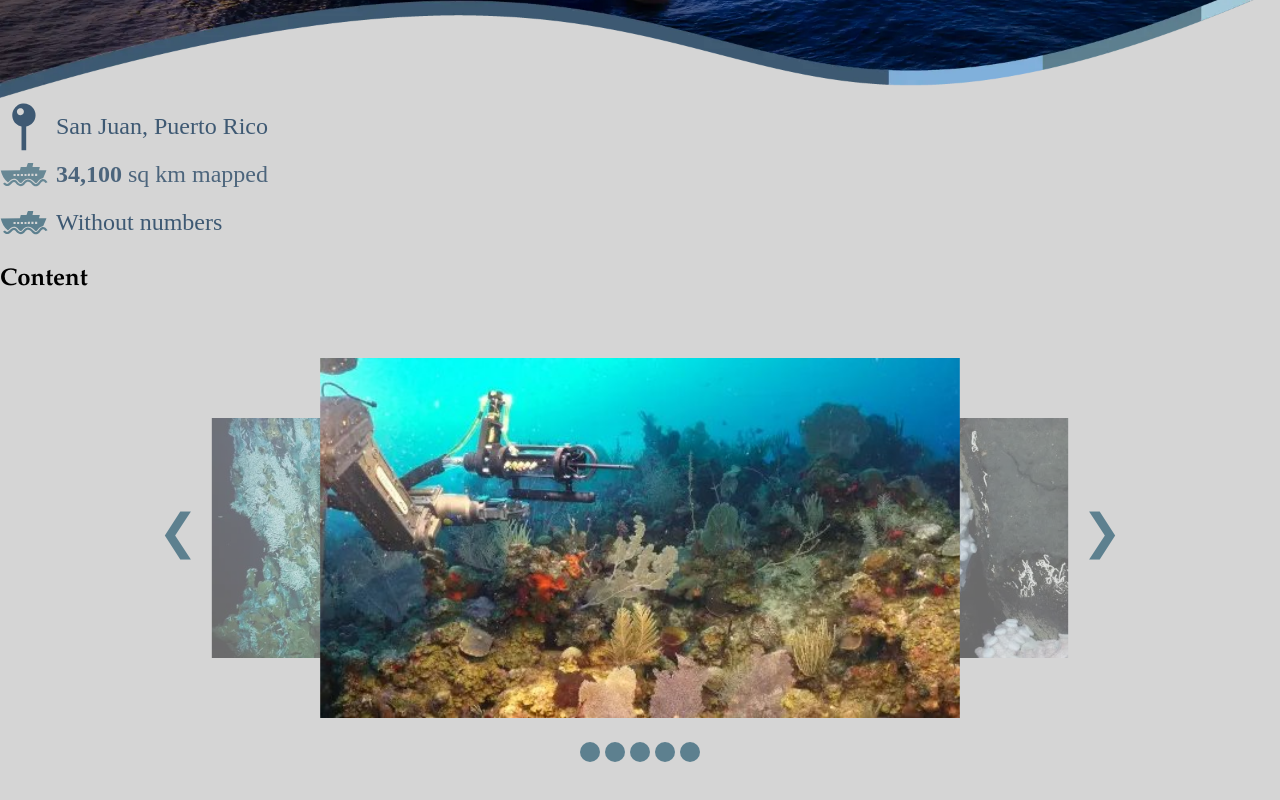
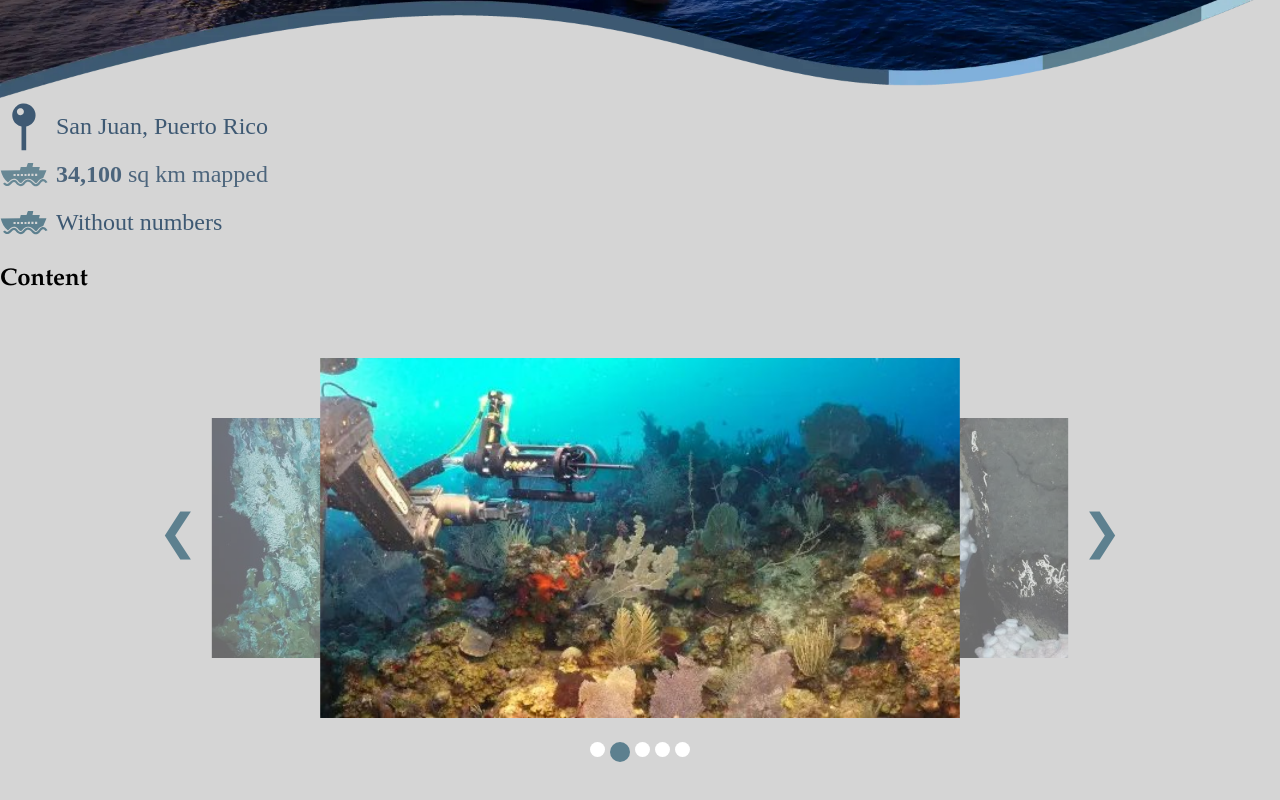
Before and after one commit to devsdecimo/Impact-Report-2023, a React (Vite) app: page /a_word_from_our_founders in a window 1280 px wide. Shown: the part 475-1275 px from the top of the page. Built offline with nearby package versions, Linux system fonts and the light colour scheme.

Commit message:
Adjusting the click event, so that it does not cause problems when dragging the slide

```diff
--- a/src/components/Carousel/Carousel.jsx
+++ b/src/components/Carousel/Carousel.jsx
@@ -6,6 +6,7 @@ function Carousel({ slides, autoplay = true, loop = true, delay = 5000 }) {
   const [currentIndex, setCurrentIndex] = useState(0);
   const [isDragging, setIsDragging] = useState(false);
   const [startX, setStartX] = useState(0);
+  const [dragDistance, setDragDistance] = useState(0);
   const timeoutRef = useRef(null);
 
   useEffect(() => {
@@ -66,13 +67,14 @@ function Carousel({ slides, autoplay = true, loop = true, delay = 5000 }) {
     e.preventDefault();
     setIsDragging(true);
     setStartX(e.clientX);
+    setDragDistance(0);
   };
 
   const handleMouseMove = (e) => {
     if (isDragging) {
       const currentX = e.clientX;
       const diffX = startX - currentX;
-
+      setDragDistance(dragDistance => dragDistance + Math.abs(diffX));
       if (Math.abs(diffX) > 50) {
         diffX > 0 ? nextSlide() : prevSlide();
         setIsDragging(false);
@@ -81,7 +83,10 @@ function Carousel({ slides, autoplay = true, loop = true, delay = 5000 }) {
   };
 
   const handleMouseUp = () => {
-    setIsDragging(false);
+    if (dragDistance < 5) {
+      setIsDragging(false);
+      setDragDistance(0);
+    }
   };
 
   const pauseAutoplay = () => {
@@ -172,7 +177,7 @@ function Carousel({ slides, autoplay = true, loop = true, delay = 5000 }) {
         {slides.map((_, index) => (
           <Dot
             key={index}
-            actived={''+(index === currentIndex)}
+            actived={(index === currentIndex ? 1 : 0)}
             onClick={() => handleDotClick(index)}
           />
         ))}
```
